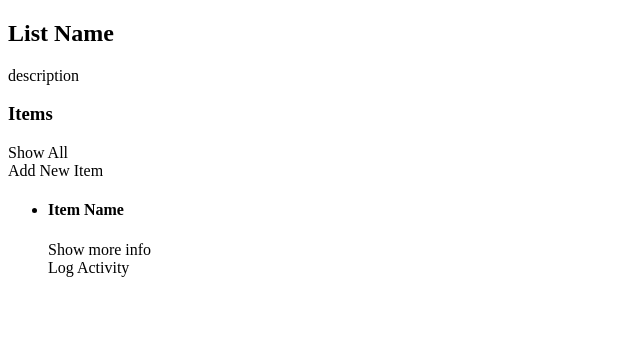
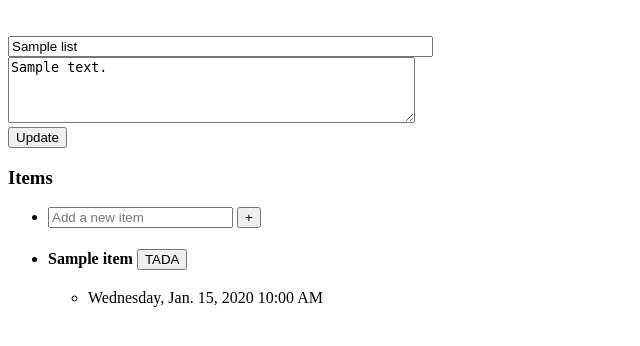
Before and after one commit to eduDevCF/tada, a Flask app: template templates/list_view.html in a window 1280 px wide. Shown: the part 99-445 px from the top of the page, without its empty margins (0-640 px from the left). Run offline with Flask 2, Linux system fonts and the light colour scheme; the template is opened without the code that fills it: values that come from a table or form of the project are taken from there, others are empty; the visitor is signed in with stand-in values (Sample User, id 1); tables that the repository leaves empty hold one stand-in row (values such as "Sample post"); parts of the project's set-up code (start-up, migrations or seed data) failed here and were passed over; some libraries are stand-ins or nearby versions.

Commit message:
updated list_view template to display list info, items, and activity with forms for updating list info, adding new items, and logging activity

```diff
--- a/templates/list_view.html
+++ b/templates/list_view.html
@@ -2,18 +2,56 @@
 {% block content %}
 
   {% if "user" in session %}
-    <h2>List Name</h2>
-    <p>description</p>
+    <br><br>
+    <div id="display_list_info" class="hidden">
+      <h2 id="display_list_name">{{ list.name }}</h2>
+      <p id="display_list_desc">
+        {% if list.desc %}
+          {{ list.desc }}
+        {% else %}
+          <i>Edit to add description</i>
+        {% endif %}
+      </p>
+    </div>
+
+    <div id="list_form">
+      <form action='/list/{{ list.list_id }}' method='post'>
+        <input type="text" name="list_name" id="list_name" value="{{ list.name }}" aria-label="List name" maxlength="100" size="50" required><br>
+        <textarea name="list_desc" id="list_desc" placeholder="Add a description" aria-label="List description" rows="4" cols="48">{% if list.desc %}{{ list.desc }}{% endif %}</textarea><br>
+        <button type="submit" id="update_list" area-label="Update list info">Update</button>
+      </form>
+    </div>
+
+
 
     <h3>Items</h3>
-    <div>Show All</div>
-    <div>Add New Item</div>
 
     <ul>
-        <li><h4>Item Name</h4>
-            <div>Show more info</div>
-            <div>Log Activity</div>
+      <li>
+        <form action='/item' method='post'>
+          <input type="text" name="item_name" id="item_name" placeholder="Add a new item" aria-label="New item name" maxlength="100" required>
+          <input type="hidden" name="list_id" id="list_id" value="{{ list.list_id }}">
+          <button type="submit" id="new_item" area-label="Add new item">+</button>
+        </form>
+      </li>
+      {% for item in list.items %}
+        <li id="item_{{ item.item_id }}">
+          <h4 class="item_name display_inline">{{ item.name }}</h4>
+          <span class="log_form">
+              <form action='/activity' method='post' class="display_inline">
+                  <input type="hidden" name="item_id" id="item_id" value="{{ item.item_id }}">
+                  <button type="submit" id="new_activity" area-label="Log activity">TADA</button>
+              </form>
+          </span>
+          <ul id="ia_{{item.item_id}}">
+            {% for activity in item.activity %}
+            <li id="activity_{{activity.activity_id}}">
+                {{ activity.date_logged.strftime('%A, %b. %-d, %Y %-I:%M %p') }}
+            </li>
+            {% endfor %}
+          </ul>
         </li>
+      {% endfor %}
     </ul>
 
   {% endif %}
```
